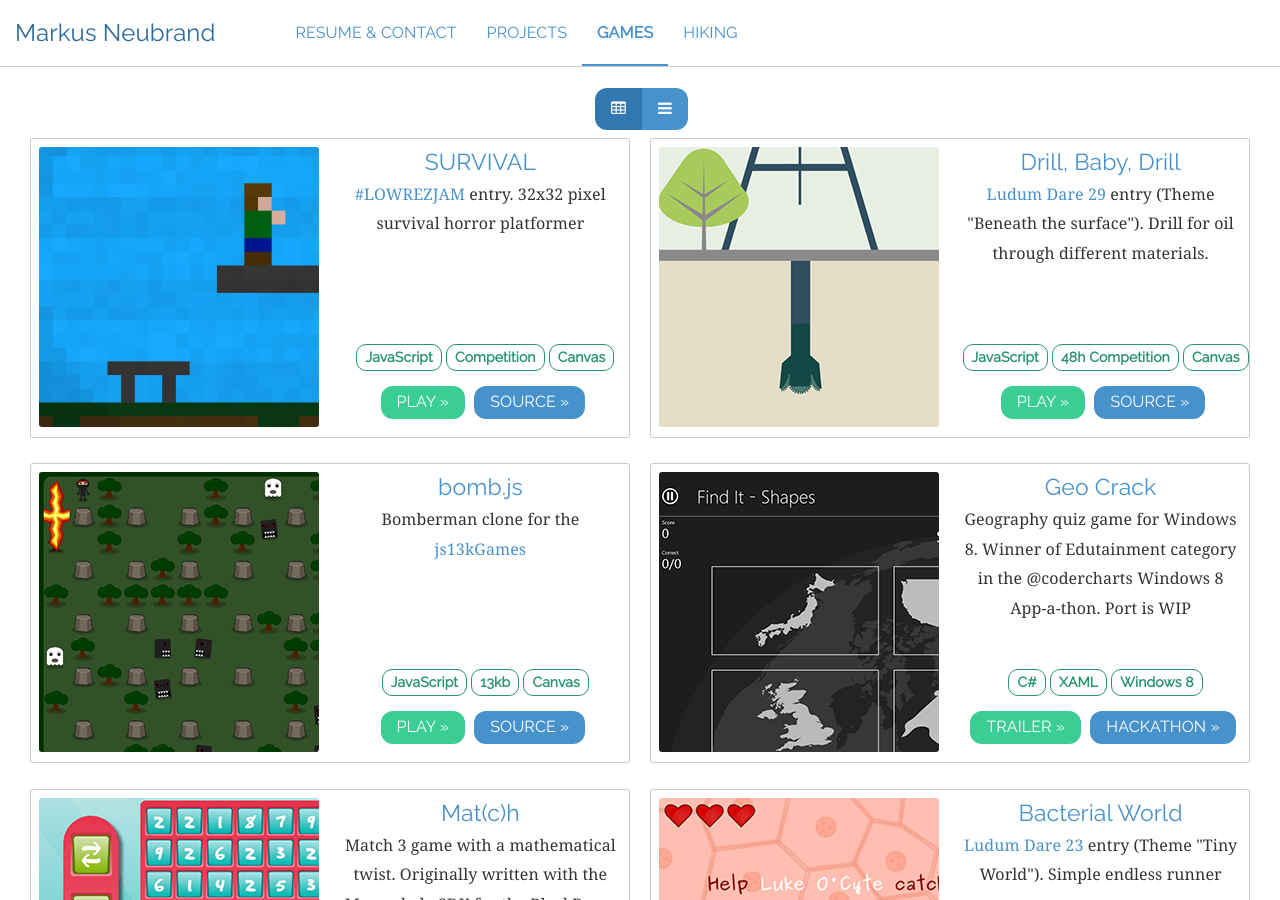
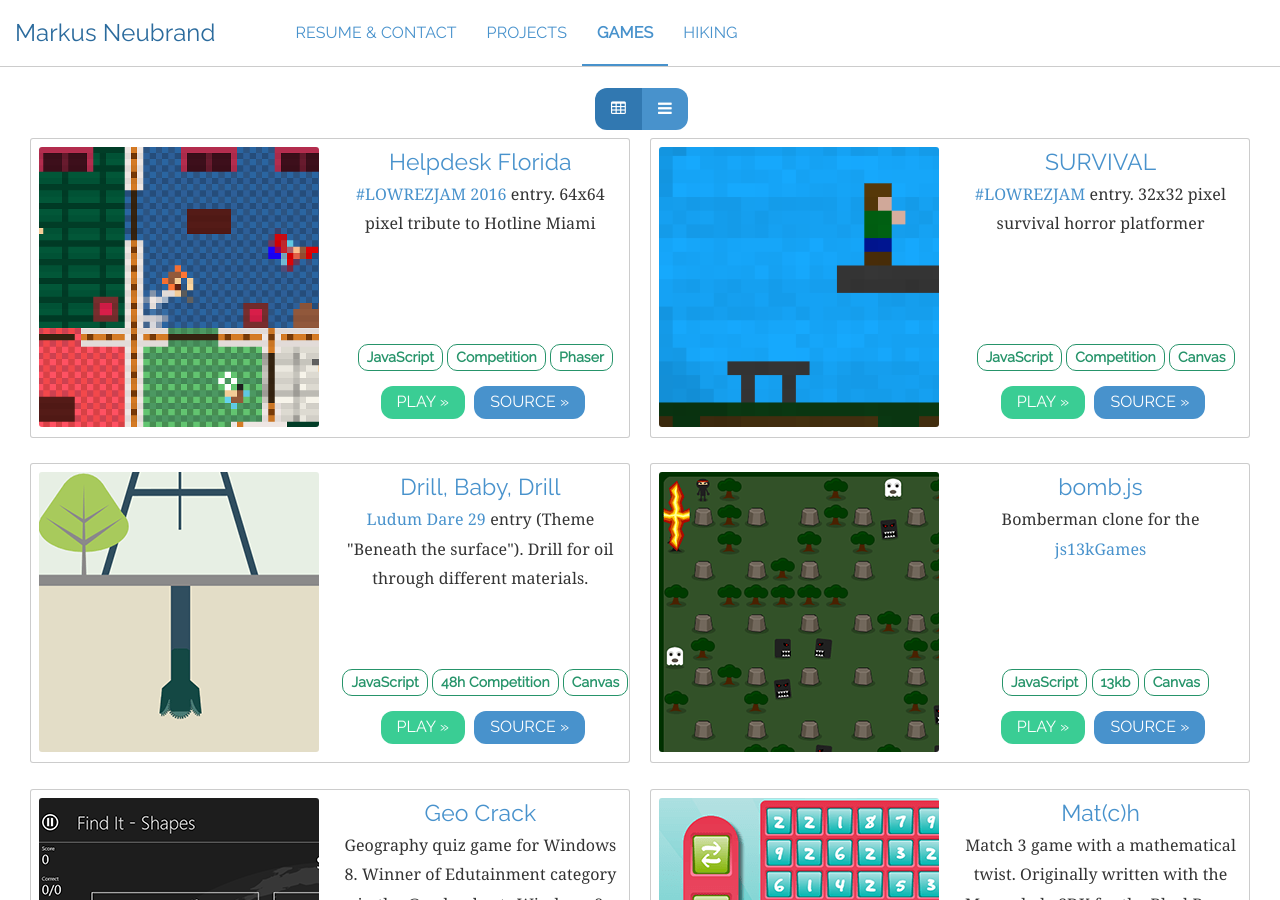
Before and after one commit to mneubrand/mneubrand.github.io, a Jekyll site: the page built from games-grid.html, in a window 1280 px wide and 900 px high. Built offline with Jekyll 4.4.1, drawn with Linux system fonts in a browser that asks for light colours; nearby versions of some CDN libraries.

Commit message:
Added Helpdesk Florida

```diff
--- a/_data/games.json
+++ b/_data/games.json
@@ -1,6 +1,24 @@
 {
     "section": "games",
     "content": [
+        {
+            "title": "Helpdesk Florida",
+            "image": "img/projects/helpdesk-florida.png",
+            "description": "<a href=\"https://itch.io/jam/lowrezjam2016\">#LOWREZJAM 2016</a> entry. 64x64 pixel tribute to Hotline Miami",
+            "actions": [
+                {
+                    "title": "Play",
+                    "url": "projects/helpdesk-florida/index.html"
+                },
+                {
+                    "title": "Source",
+                    "url": "https://github.com/mneubrand/helpdesk-florida"
+                }
+            ],
+            "tags": [
+                "JavaScript", "Competition", "Phaser"
+            ]
+        },
         {
             "title": "SURVIVAL",
             "image": "img/projects/survival.png",
```
Also changed, not shown: .gitmodules, img/projects/helpdesk-florida.png (added).
